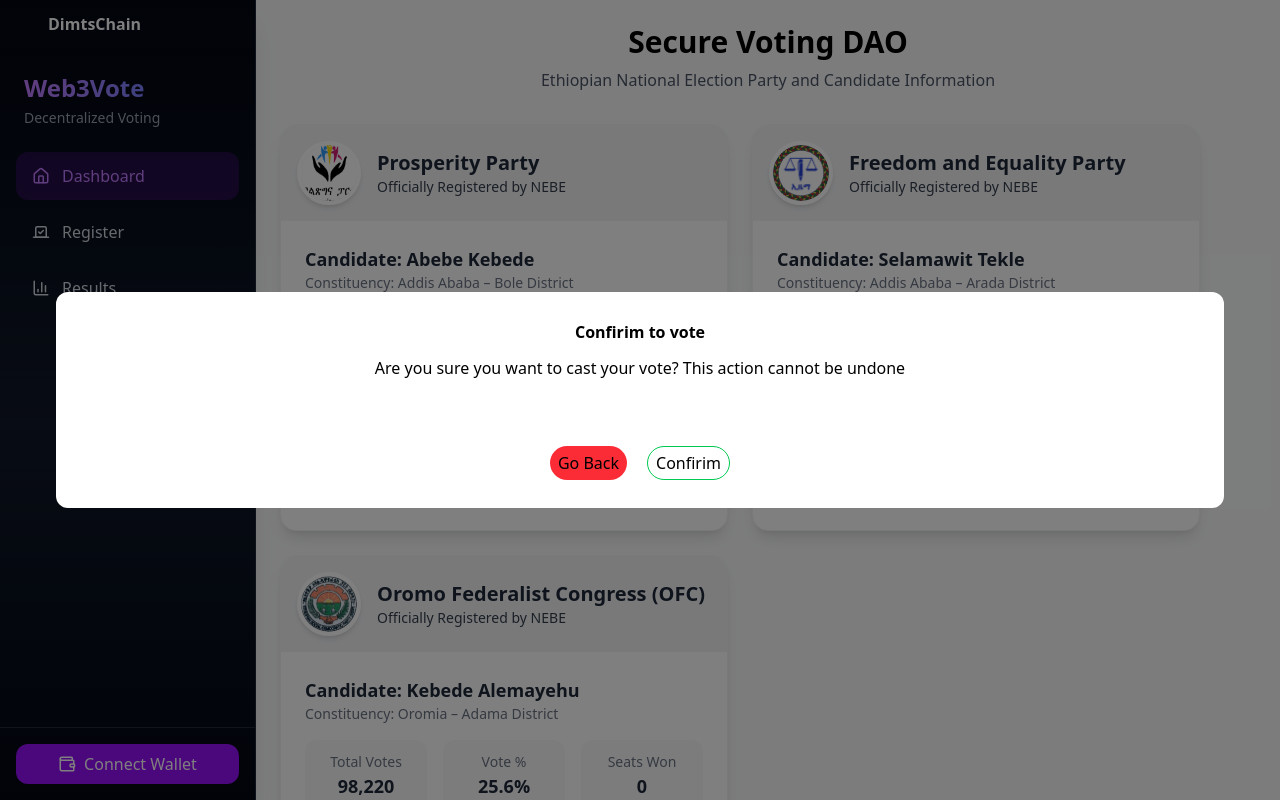
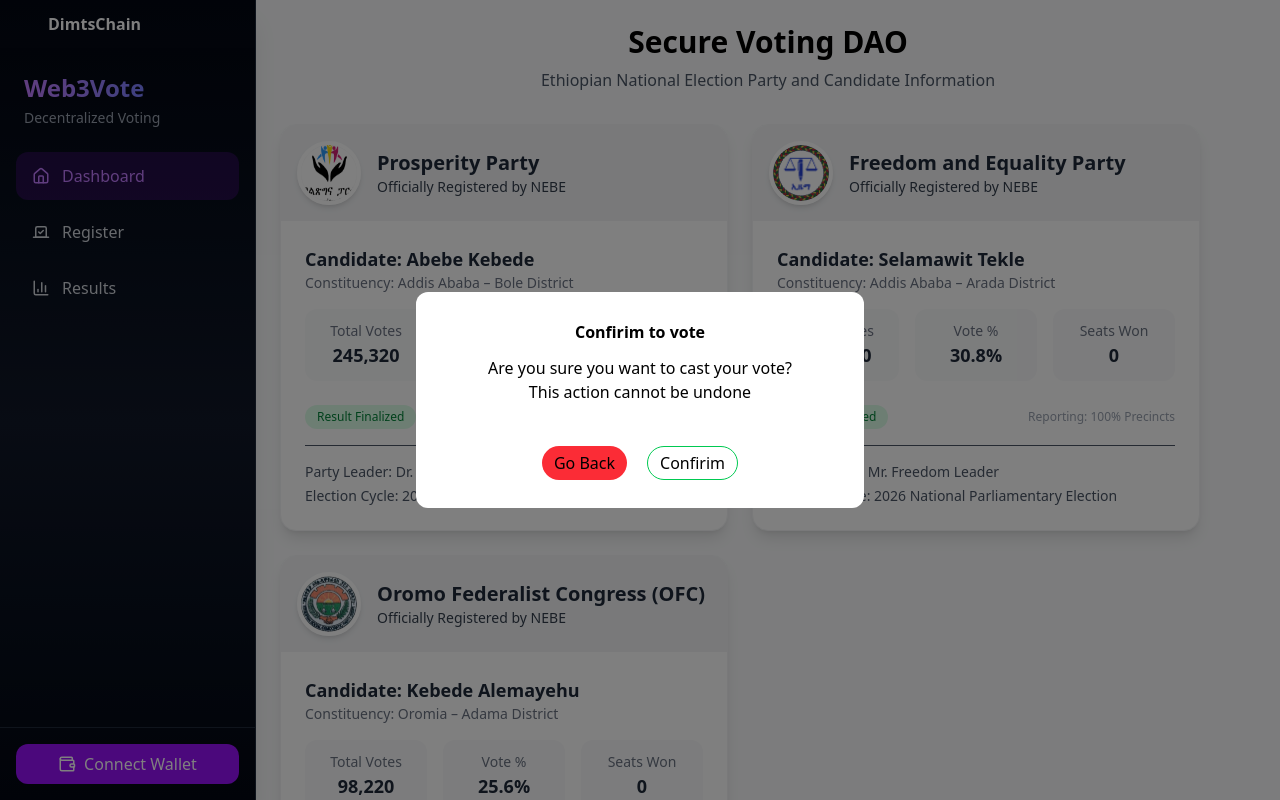
Before and after one commit to bekicoder/Dimts-Chain, a React (Vite) app: page / in a window 1280 px wide. Shown: the top 800 px of the page. Built offline with nearby package versions, Linux system fonts and the light colour scheme.

Commit message:
default message

```diff
--- a/src/pages/Home.tsx
+++ b/src/pages/Home.tsx
@@ -44,6 +44,9 @@ export default function Home() {
   ];
 
   const [opend,setOpend]  = useState(true)
+  function handleClose(option){
+      setOpend(false)
+      }
   return (
     <div className="flex-1 p-6 bg-gray-50">
       <div className="text-center mb-8">
@@ -54,12 +57,13 @@ export default function Home() {
       </div>
 
       {opend && (<div className="w-screen flex flex-coll justify-center p-14 items-center h-screen bg-black/50 z-20000 fixed top-0 left-0">
-      <div className="bg-white w-full gap-3 h-54 rounded-xl flex py-7 flex-col items-center">
+      <div className="bg-white w-full max-w-md h-54 rounded-xl flex py-7 flex-col items-center">
       <strong>Confirim to vote</strong>
-      <p className="text-center mb-4">Are you sure you want to cast your vote? This action cannot be undone</p>
+      <p className="text-center mt-3 px-2">Are you sure you want to cast your vote?</p>
+      <p className='mb-4'> This action cannot be undone</p>
       <div className="mt-auto h-fit flex justify-center gap-5">
-      <button className="px-2 py-1 bg-red-500 rounded-full cursor-pointer" onClick={()=>setOpend(false)}>Go Back</button>
-      <button className="px-2 py-1 border border-green-500 rounded-full">Confirim</button>
+      <button className="px-3 py-1 bg-red-500 rounded-full cursor-pointer" onClick={()=>handleClose("cancel")}>Go Back</button>
+      <button className="px-3 py-1 border border-green-500 rounded-full" onClick={()=>handleClose("cancel")}>Confirim</button>
       </div>
       </div>
       </div>
@@ -70,7 +74,6 @@ export default function Home() {
             key={idx}
             className="min-w-100 max-w-md w-full bg-white rounded-2xl shadow-lg border border-gray-100 overflow-hidden hover:shadow-2xl transition duration-300"
           >
-            {/* Header Section without gradient */}
             <div className="bg-gray-100 p-4">
               <div className="flex items-center gap-4">
                 <img
@@ -85,7 +88,6 @@ export default function Home() {
               </div>
             </div>
 
-            {/* Candidate Info */}
             <div className="p-6 space-y-4">
               <div>
                 <h3 className="text-lg font-semibold text-gray-800">
@@ -96,7 +98,6 @@ export default function Home() {
                 </p>
               </div>
 
-              {/* Election Results */}
               <div className="grid grid-cols-3 gap-4 text-center">
                 <div className="bg-gray-50 p-3 rounded-xl">
                   <p className="text-sm text-gray-500">Total Votes</p>
@@ -114,7 +115,6 @@ export default function Home() {
                 </div>
               </div>
 
-              {/* Status Badge */}
               <div className="flex justify-between items-center pt-2">
                 <span className="px-3 py-1 text-xs font-medium bg-green-100 text-green-700 rounded-full">
                   {party.status}
@@ -125,7 +125,6 @@ export default function Home() {
                 </span>
               </div>
 
-              {/* Footer Info */}
               <div className="border-t pt-4 text-sm text-gray-600 space-y-1">
                 <p>Party Leader: {party.leader}</p>
                 <p>Election Cycle: {party.electionCycle}</p>
```
